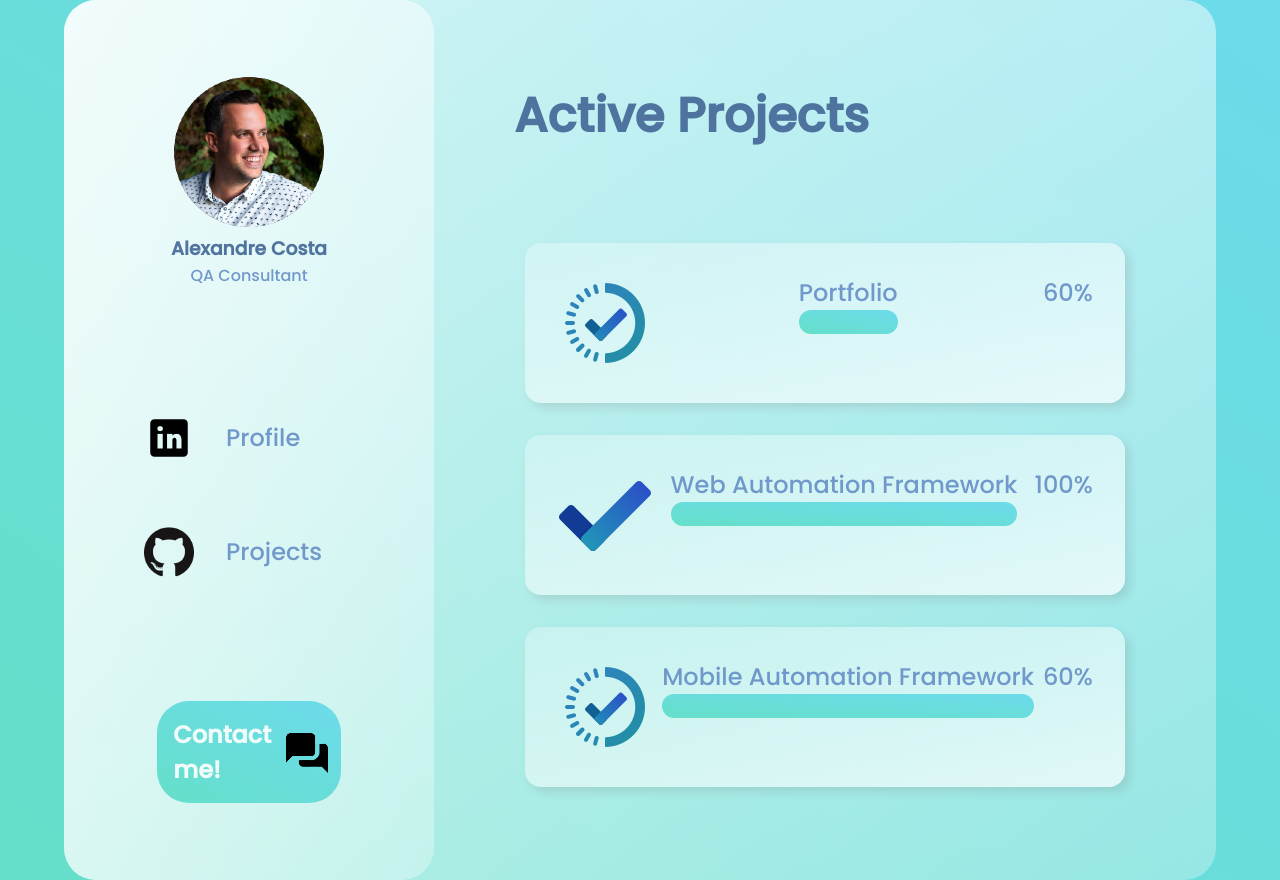
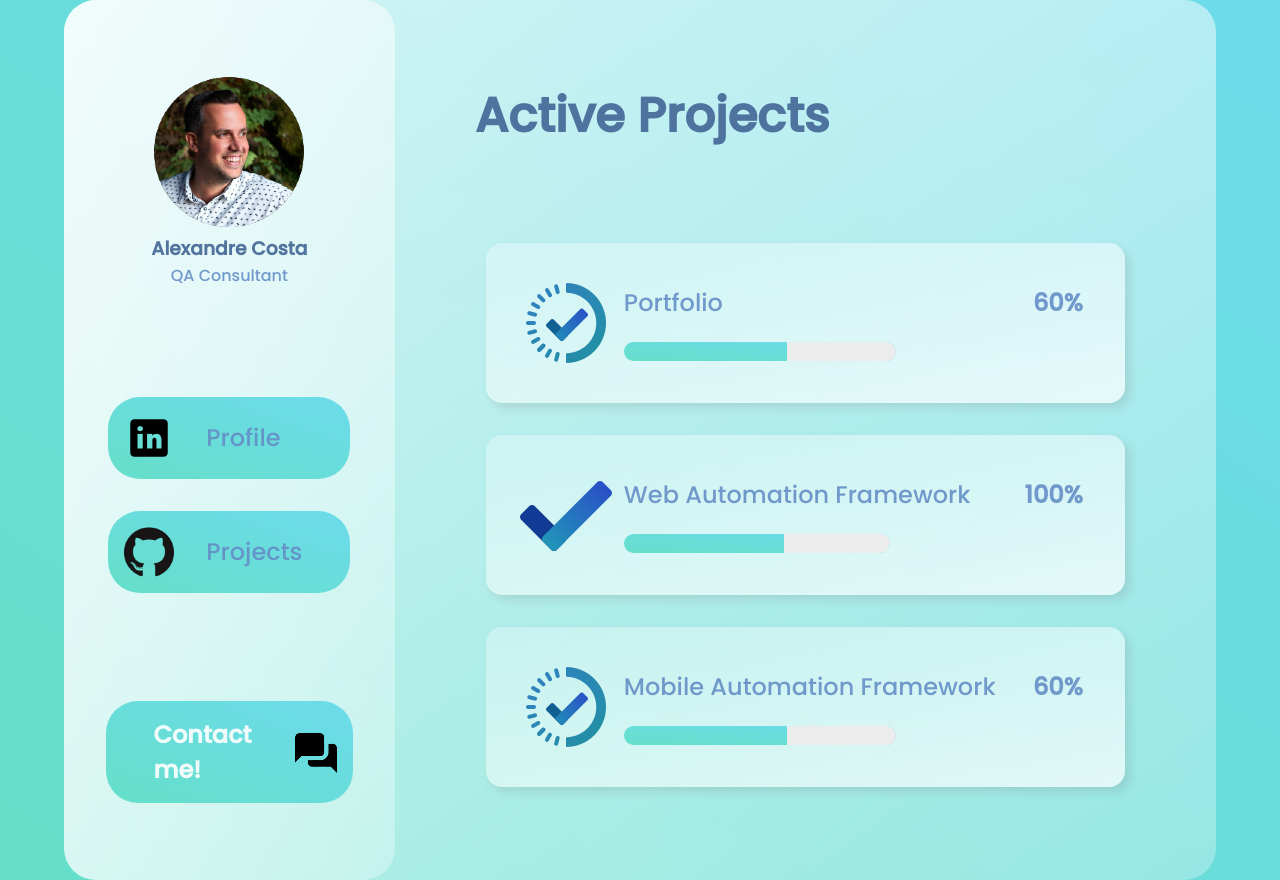
Before and after one commit to alexmmcosta/GlassPortfolio, a plain HTML site: page index.html in a window 1280 px wide. Drawn offline with Linux system fonts and the light colour scheme.

Commit message:
adding links

```diff
--- a/index.html
+++ b/index.html
@@ -18,19 +18,19 @@
                     <p>QA Consultant</p>
                 </div>
                 <div class="links">
-                    <div class="link">
+                    <a href="https://www.linkedin.com/in/alexmmcosta/" target="_blank"><div class="link">
                         <img src="./images/linkedin.png" alt="Linkedin Logo">
                         <h2>Profile</h2>
-                    </div>
-                    <div class="link">
+                    </div></a>
+                    <a href="https://github.com/alexmmcosta" target="_blank"><div class="link">
                         <img src="./images/GitHub.png" alt="Github Logo">
                         <h2>Projects</h2>
-                    </div>
+                    </div></a>
                 </div>
-                <div class="contact">
+                <a href="mailto:alexmmcosta@gmail.com?subject=Recruiting Interest"><div class="contact">
                     <h2>Contact me!</h2>
                     <img src="./images/speech-bubble.png" alt="Dialog image">
-                </div>
+                </div></a>
             </div>
             <div class="projects">
                 <div class="status">
--- a/style.css
+++ b/style.css
@@ -27,6 +27,14 @@ h3 {
     color: #426696;
     font-weight: 600;
     opacity: 0.9;
+}
+
+a {
+    text-decoration: none;
+}
+
+a:hover {
+    color: black;
 }
 
 main {
@@ -72,10 +80,16 @@ main {
 }
 
 .link {
+    background: linear-gradient(
+        to right top,
+        #65dfc9,
+        #6cdbeb);
+    border-radius: 2rem;
     display: flex;
     margin: 2rem 0rem;
-    padding: 1rem 5rem;
+    padding: 1rem 1rem;
     align-items: center;
+    z-index: 0;
 }
 
 .link h2{
@@ -89,7 +103,7 @@ main {
         #6cdbeb);
     border-radius: 2rem;
     color: white;
-    padding: 1rem;
+    padding: 1rem 3rem;
     position: relative;
 }
 
@@ -143,12 +157,38 @@ main {
     justify-content: space-between;
 }
 
+.card-info {
+    display: flex;
+    flex-direction: column;
+    justify-content: space-between;
+    padding: 10px;
+    width: 100%;
+}
+
 .progress {
     background: linear-gradient(
         to right top,
         #65dfc9,
         #6cdbeb);
-        width: 100%;
+        width: 70%;
         height: 25%;
         border-radius: 1rem;
+        position: relative;
+        overflow: hidden;
 }
+
+.progress::after {
+    content: '';
+    width: 100%;
+    height: 100%;
+    background: rgba(236,236,236);
+    position: absolute;
+    left: 60%;
+}
+
+
+.percentage {
+    font-weight: bold;
+    position: relative;
+    padding: 10px;
+}
```
